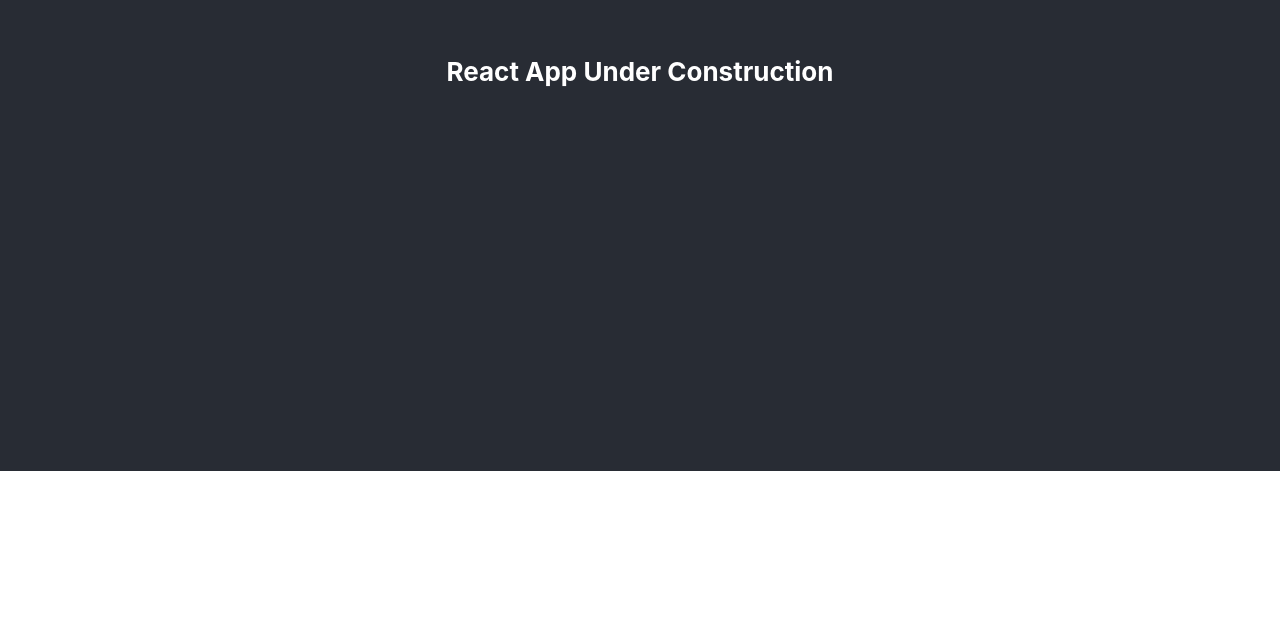
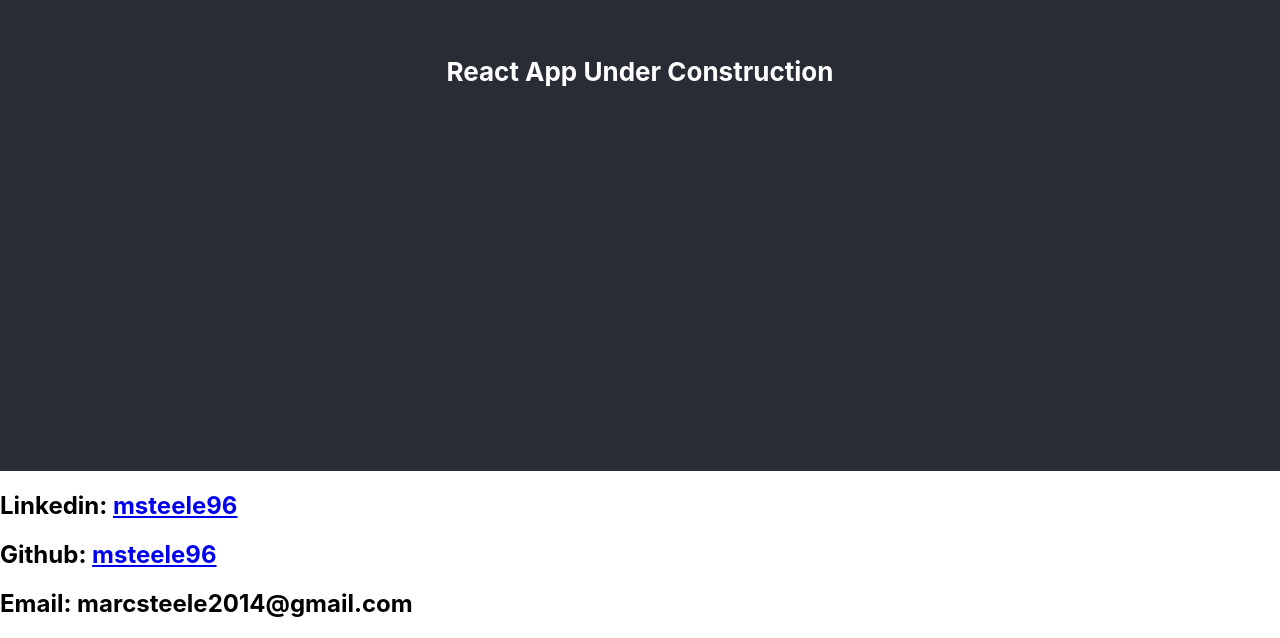
Before and after one commit to msteele96/marc-steele, a React (Create React App) app: page / in a window 1280 px wide. Shown: the part 346-984 px from the top of the page. Before the commit the page ends 835 px from the top, so only its background shows below. Built offline with nearby package versions, Linux system fonts and the light colour scheme.

Commit message:
Basic Contact Component added

```diff
--- a/src/App.js
+++ b/src/App.js
@@ -1,8 +1,12 @@
 import './App.css';
+import Contact from './components/contact';
 
 function App() {
   return (
+  <>
     <h1 class="App-header">React App Under Construction</h1>
+    <Contact />
+  </>
   );
 }
 
--- /dev/null
+++ b/src/components/contact.js
@@ -0,0 +1,13 @@
+import React, { Component } from "react";
+
+export default class Contact extends Component {
+    render() {
+        return (
+            <>
+            <h2>Linkedin: <a target={"_blank"} rel={"noreferrer"} href={"https://www.linkedin.com/in/msteele96/"}>msteele96</a></h2>
+            <h2>Github: <a target={"_blank"} rel={"noreferrer"} href={"https://github.com/msteele96"}>msteele96</a></h2>
+            <h2>Email: marcsteele2014@gmail.com</h2>
+            </>
+        )
+    }
+}
```
